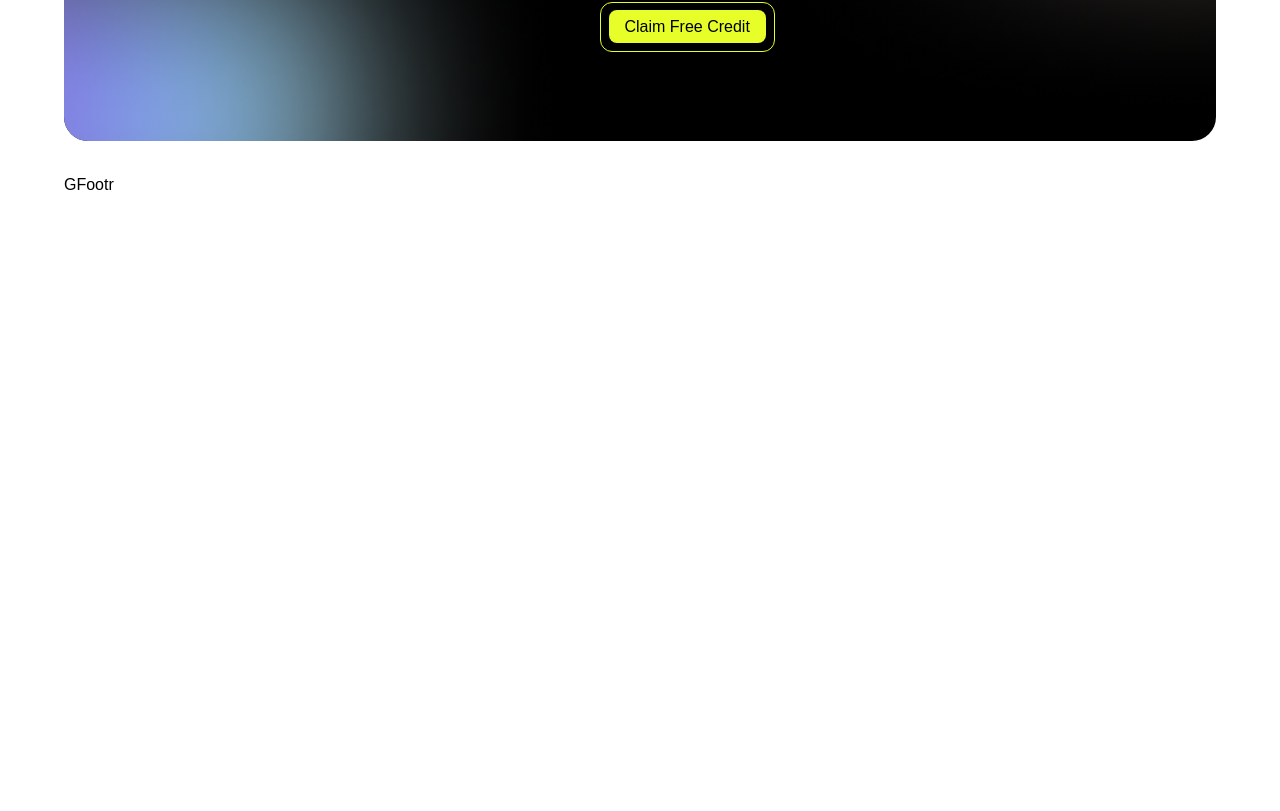
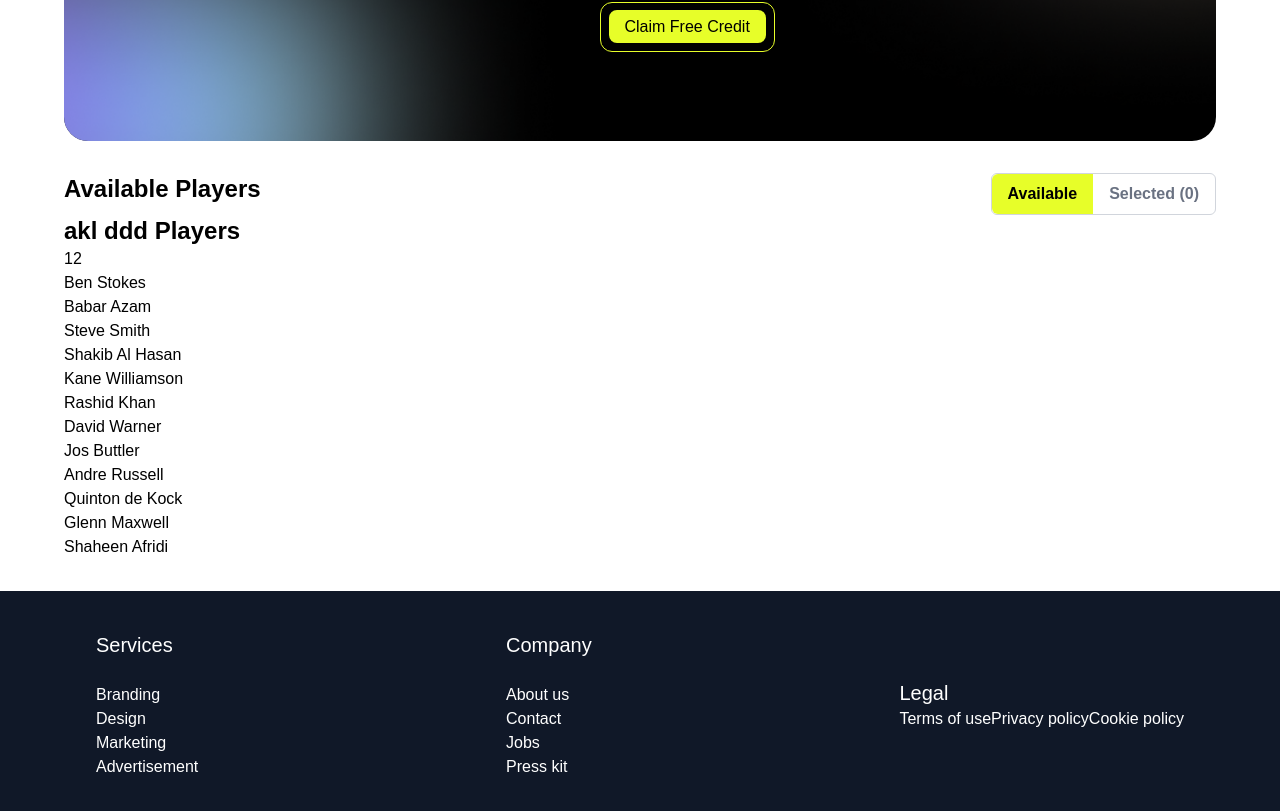
Before and after one commit to SumiAkter2/cricket, a React (Vite) app: page / in a window 1280 px wide. Shown: the part 463-1274 px from the top of the page. Before the commit the page ends 800 px from the top, so only its background shows below. Built offline with nearby package versions, Linux system fonts and the light colour scheme; a web font is replaced by a local one.

Commit message:
added toggle btn for 2 content

```diff
--- /dev/null
+++ b/public/players.json
@@ -0,0 +1,110 @@
+[
+  {
+    "id": 1,
+    "name": "Ben Stokes",
+    "country": "England",
+    "batting_hand": "Left-hand bat",
+    "all_rounder": true,
+    "price": "$2.3 million",
+    "image": "https://resources.pulse.icc-cricket.com/photo-resources/2022/10/04/e4e51ae0-fcf8-4052-9963-b69aaed17c20/Ben-Stokes.jpg"
+  },
+  {
+    "id": 2,
+    "name": "Babar Azam",
+    "country": "Pakistan",
+    "batting_hand": "Right-hand bat",
+    "all_rounder": false,
+    "price": "$1.8 million",
+    "image": "https://resources.pulse.icc-cricket.com/photo-resources/2023/01/09/f5a77037-95a5-4c32-94b8-7d177df6730f/Babar-Azam.jpg"
+  },
+  {
+    "id": 3,
+    "name": "Steve Smith",
+    "country": "Australia",
+    "batting_hand": "Right-hand bat",
+    "all_rounder": false,
+    "price": "$2.0 million",
+    "image": "https://resources.pulse.icc-cricket.com/photo-resources/2023/01/09/86b80b94-d2e9-40c7-84a5-cb7986f7744a/Steve-Smith.jpg"
+  },
+  {
+    "id": 4,
+    "name": "Shakib Al Hasan",
+    "country": "Bangladesh",
+    "batting_hand": "Left-hand bat",
+    "all_rounder": true,
+    "price": "$1.7 million",
+    "image": "https://resources.pulse.icc-cricket.com/photo-resources/2023/01/09/b1f50e3b-2eae-42fd-b1dc-c0f7f90e299a/Shakib-Al-Hasan.jpg"
+  },
+  {
+    "id": 5,
+    "name": "Kane Williamson",
+    "country": "New Zealand",
+    "batting_hand": "Right-hand bat",
+    "all_rounder": false,
+    "price": "$1.9 million",
+    "image": "https://resources.pulse.icc-cricket.com/photo-resources/2023/01/09/c2d79391-81a7-44cd-94c7-245038e2d2d3/Kane-Williamson.jpg"
+  },
+  {
+    "id": 6,
+    "name": "Rashid Khan",
+    "country": "Afghanistan",
+    "batting_hand": "Right-hand bat",
+    "all_rounder": true,
+    "price": "$1.6 million",
+    "image": "https://resources.pulse.icc-cricket.com/photo-resources/2023/01/09/7ad4a443-1821-4c70-a178-1d61bb64abd4/Rashid-Khan.jpg"
+  },
+  {
+    "id": 7,
+    "name": "David Warner",
+    "country": "Australia",
+    "batting_hand": "Left-hand bat",
+    "all_rounder": false,
+    "price": "$1.9 million",
+    "image": "https://resources.pulse.icc-cricket.com/photo-resources/2023/01/09/8088b3ef-6ed5-4ad9-8b57-255fb209c204/David-Warner.jpg"
+  },
+  {
+    "id": 8,
+    "name": "Jos Buttler",
+    "country": "England",
+    "batting_hand": "Right-hand bat",
+    "all_rounder": false,
+    "price": "$2.2 million",
+    "image": "https://resources.pulse.icc-cricket.com/photo-resources/2023/01/09/ee073fdd-81c2-49bc-bfb4-352be5f9c8e2/Jos-Buttler.jpg"
+  },
+  {
+    "id": 9,
+    "name": "Andre Russell",
+    "country": "West Indies",
+    "batting_hand": "Right-hand bat",
+    "all_rounder": true,
+    "price": "$2.5 million",
+    "image": "https://resources.pulse.icc-cricket.com/photo-resources/2022/10/04/fbb93036-cfa6-41b5-94dc-1f519ef867ee/Andre-Russell.jpg"
+  },
+  {
+    "id": 10,
+    "name": "Quinton de Kock",
+    "country": "South Africa",
+    "batting_hand": "Left-hand bat",
+    "all_rounder": false,
+    "price": "$1.8 million",
+    "image": "https://resources.pulse.icc-cricket.com/photo-resources/2023/01/09/66f80871-0b4e-4b37-bc2d-3c62a47dc58b/Quinton-de-Kock.jpg"
+  },
+  {
+    "id": 11,
+    "name": "Glenn Maxwell",
+    "country": "Australia",
+    "batting_hand": "Right-hand bat",
+    "all_rounder": true,
+    "price": "$2.0 million",
+    "image": "https://resources.pulse.icc-cricket.com/photo-resources/2023/10/02/64f5dd95-9948-4a41-a116-7392b11dcbb4/Glenn-Maxwell.jpg"
+  },
+  {
+    "id": 12,
+    "name": "Shaheen Afridi",
+    "country": "Pakistan",
+    "batting_hand": "Left-hand bat",
+    "all_rounder": false,
+    "price": "$1.7 million",
+    "image": "https://resources.pulse.icc-cricket.com/photo-resources/2023/09/14/ccdf6b16-7280-4ab4-b60f-56e2a6c0ab14/Shaheen-Afridi.jpg"
+  }
+]
--- a/src/App.jsx
+++ b/src/App.jsx
@@ -1,5 +1,6 @@
 import { useState } from "react";
 import { toast, ToastContainer } from "react-toastify";
+import AllPlayers from "./Components/AllPlayers";
 import Banner from "./Components/Banner";
 import Footer from "./Components/Footer";
 import Header from "./Components/Header";
@@ -16,13 +17,17 @@ function App() {
     console.log(freeCoin);
   };
   return (
-    <div className="max-w-6xl mx-auto ">
-      <Header freeCoin={freeCoin} />
-      <Banner handleAddFreeCoin={handleAddFreeCoin} />
+    <div>
+      <div className="max-w-6xl mx-auto ">
+        <Header freeCoin={freeCoin} />
+        <Banner handleAddFreeCoin={handleAddFreeCoin} />
+        <AllPlayers />
+
+        <div className="relative ">
+          <ToastContainer className="absolute w-full left-[40%]" />
+        </div>
+      </div>
       <Footer />
-      <div className="relative ">
-        <ToastContainer className="absolute w-full left-[40%]" />
-      </div>
     </div>
   );
 }
--- /dev/null
+++ b/src/Components/AllPlayers.jsx
@@ -0,0 +1,48 @@
+import { useState } from "react";
+import AvailablePlayers from "./AvailablePlayers";
+import SelectedPlayers from "./SelectedPlayers";
+
+const AllPlayers = () => {
+  const [aviable, setAvailable] = useState(true);
+  const handleAvailable = () => {
+    setAvailable(true);
+    console.log("abaible", aviable);
+  };
+  const handleSelected = () => {
+    setAvailable(false);
+    console.log("selected", aviable);
+  };
+  return (
+    <div className="my-8">
+      <div className="flex justify-between -items-center">
+        <h1 className="text-2xl font-bold">Available Players</h1>
+
+        <div className="flex  justify-center items-center border border-gray-300 rounded-md font-bold cursor-pointer gap-0">
+          <button
+            onClick={handleAvailable}
+            className={`${
+              aviable === true
+                ? `bg-[#E7FE29] px-4 py-2 cursor-pointer rounded-l-md text-black`
+                : `bg-transparent px-4 py-2 cursor-pointer rounded-l-md text-gray-500`
+            }`}
+          >
+            Available
+          </button>
+          <button
+            onClick={handleSelected}
+            className={`${
+              aviable === false
+                ? `bg-[#E7FE29] px-4 py-2 cursor-pointer rounded-l-md text-black`
+                : `bg-transparent px-4 py-2 cursor-pointer rounded-l-md text-gray-500`
+            }`}
+          >
+            Selected (0)
+          </button>
+        </div>
+      </div>
+      <div>{aviable === true ? <AvailablePlayers /> : <SelectedPlayers />}</div>
+    </div>
+  );
+};
+
+export default AllPlayers;
--- /dev/null
+++ b/src/Components/AvailablePlayer.jsx
@@ -0,0 +1,9 @@
+const AvailablePlayer = ({ player }) => {
+  return (
+    <div>
+      <h1>{player.name}</h1>
+    </div>
+  );
+};
+
+export default AvailablePlayer;
--- /dev/null
+++ b/src/Components/AvailablePlayers.jsx
@@ -0,0 +1,25 @@
+import { useEffect, useState } from "react";
+import AvailablePlayer from "./AvailablePlayer";
+
+const AvailablePlayers = () => {
+  const [allPlayers, setAllPlayers] = useState([]);
+  useEffect(() => {
+    fetch("players.json")
+      .then((res) => res.json())
+      .then((data) => setAllPlayers(data));
+  }, []);
+  return (
+    <div>
+      <h1 className="text-2xl font-bold">akl ddd Players</h1>
+
+      <div>
+        <h1>{allPlayers.length}</h1>
+        {allPlayers.map((player) => (
+          <AvailablePlayer player={player}></AvailablePlayer>
+        ))}
+      </div>
+    </div>
+  );
+};
+
+export default AvailablePlayers;
--- a/src/Components/Footer.jsx
+++ b/src/Components/Footer.jsx
@@ -1,7 +1,36 @@
 const Footer = () => {
   return (
     <div>
-      <h1>GFootr</h1>
+      <footer className="md:flex justify-between items-center bg-gray-900 text-neutral-content py-10 text-white px-24 mx-auto">
+        <nav>
+          <h6 className="text-xl ">Services</h6>
+          <br />
+          <a className="link link-hover">Branding</a>
+          <br />
+          <a className="link link-hover">Design</a>
+          <br />
+          <a className="link link-hover">Marketing</a>
+          <br />
+          <a className="link link-hover">Advertisement</a>
+        </nav>
+        <nav>
+          <h6 className="text-xl ">Company</h6>
+          <br />
+          <a className="link link-hover">About us</a>
+          <br />
+          <a className="link link-hover">Contact</a>
+          <br />
+          <a className="link link-hover">Jobs</a>
+          <br />
+          <a className="link link-hover">Press kit</a>
+        </nav>
+        <nav>
+          <h6 className="text-xl ">Legal</h6>
+          <a className="link link-hover">Terms of use</a>
+          <a className="link link-hover">Privacy policy</a>
+          <a className="link link-hover">Cookie policy</a>
+        </nav>
+      </footer>
     </div>
   );
 };
--- /dev/null
+++ b/src/Components/SelectedPlayers.jsx
@@ -0,0 +1,9 @@
+const SelectedPlayers = () => {
+  return (
+    <div>
+      <h1>selected</h1>
+    </div>
+  );
+};
+
+export default SelectedPlayers;
```
